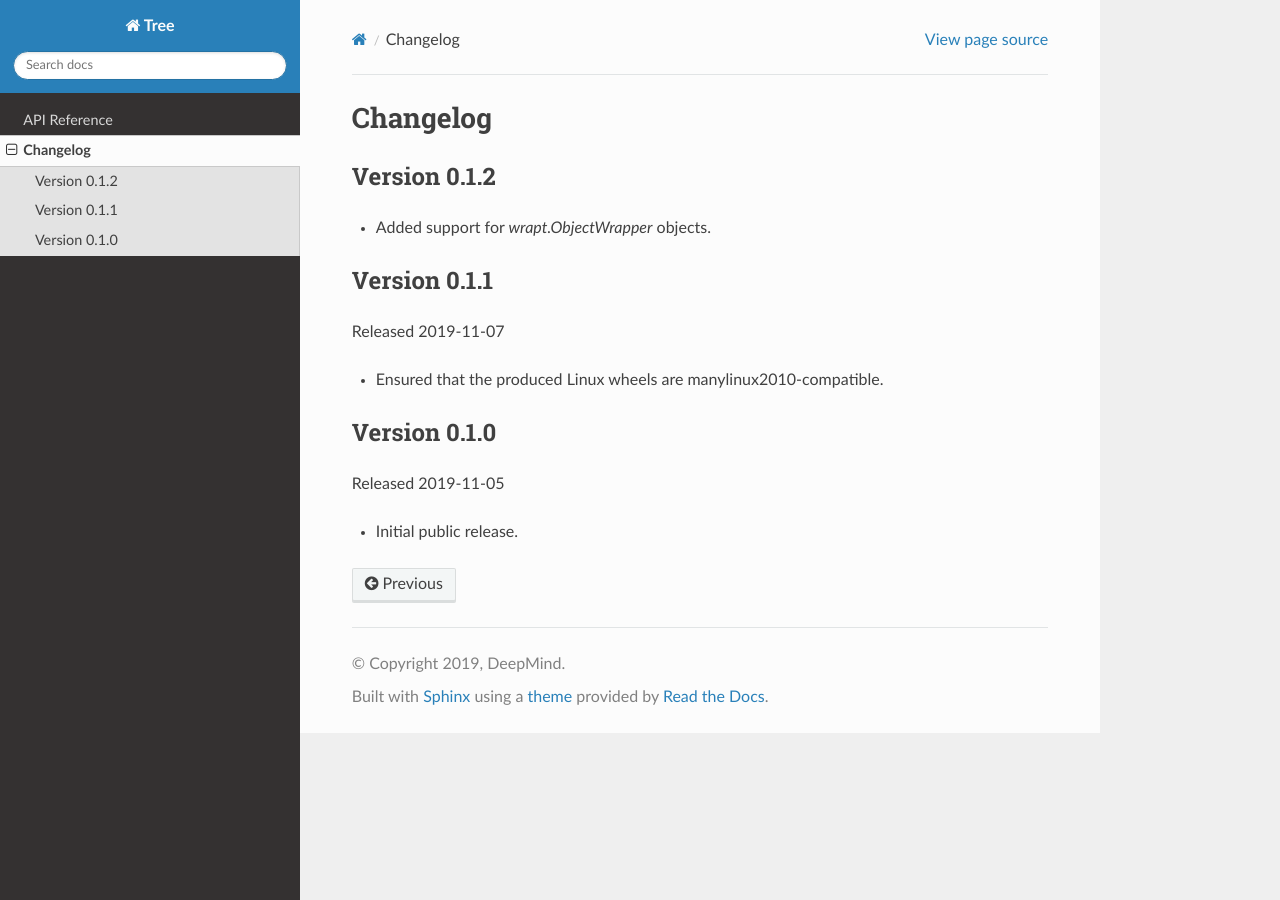
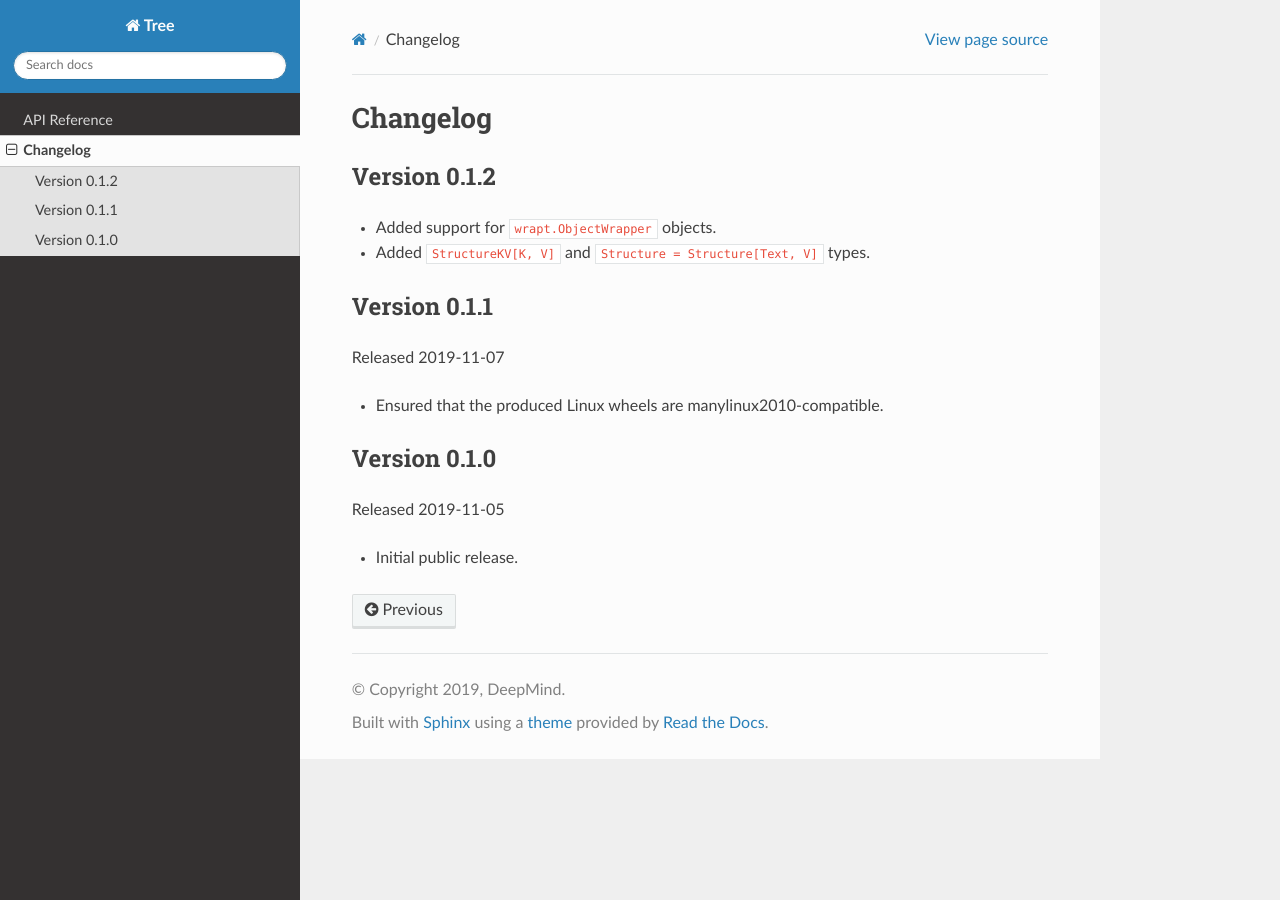
Before and after one commit to google-deepmind/tree, a Sphinx documentation site: the page built from docs/changes.rst, in a window 1280 px wide. Built offline with Sphinx 7.4.7 and the Read the Docs theme 2.0.0, drawn with Linux system fonts in a browser that asks for light colours.

Commit message:
Fixed Structure definition on Python 3.5.1
Older releases of 3.5 (including 3.5.1 in Ubuntu 16.04) do not allow
specializing generic unions after initial declaration.

PiperOrigin-RevId: 292109047
Change-Id: I7d06eddc46e9ec054b7c4daacd73130075bcb630

```diff
--- a/docs/changes.rst
+++ b/docs/changes.rst
@@ -5,7 +5,8 @@
 Version 0.1.2
 =============
 
-* Added support for `wrapt.ObjectWrapper` objects.
+* Added support for ``wrapt.ObjectWrapper`` objects.
+* Added ``StructureKV[K, V]`` and ``Structure = Structure[Text, V]`` types.
 
 Version 0.1.1
 =============
```
Also changed, not shown: tree/__init__.py (+7 -1 lines).
